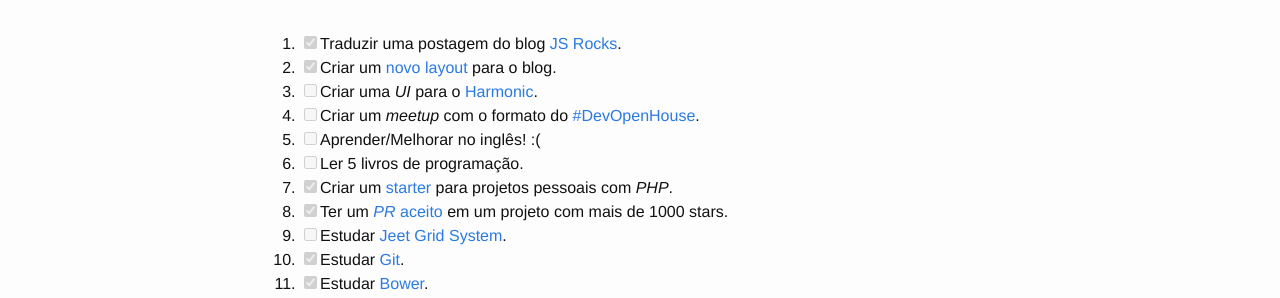
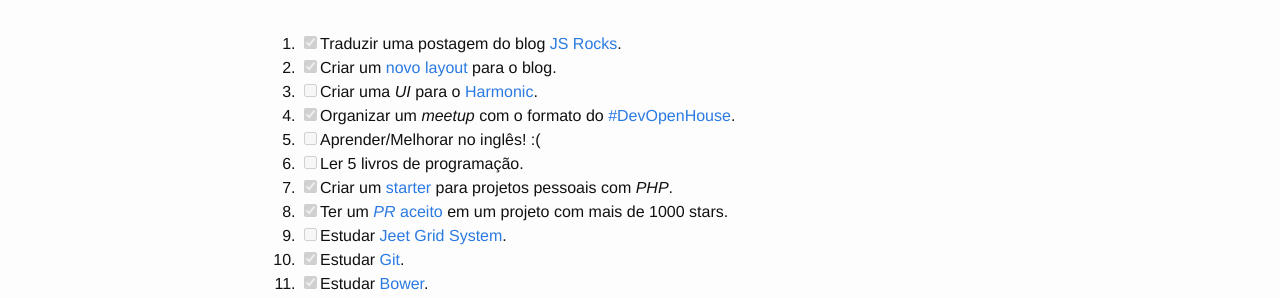
Before and after one commit to leobalter/100-coisas-dev, a Jekyll site: the page built from _posts/listas/2016-01-18-ftonato.markdown, in a window 1280 px wide. Shown: the part 168-466 px from the top of the page. Built offline with Jekyll 4.4.1, drawn with Linux system fonts in a browser that asks for light colours.

Commit message:
Adicionar a conclusão da organização do meetup

```diff
--- a/_posts/listas/2016-01-18-ftonato.markdown
+++ b/_posts/listas/2016-01-18-ftonato.markdown
@@ -8,7 +8,7 @@ categories: listas
 1. [x] Traduzir uma postagem do blog [JS Rocks](http://jsrocks.org/).
 2. [x] Criar um [novo layout](https://github.com/ftonato/fuck-feelings/issues/16) para o blog.
 3. [ ] Criar uma *UI* para o [Harmonic](https://github.com/JSRocksHQ/harmonic).
-4. [ ] Criar um *meetup* com o formato do [#DevOpenHouse](https://github.com/devopenhouse/devopenhouse.github.io).
+4. [x] Organizar um *meetup* com o formato do [#DevOpenHouse](https://github.com/ftonato/meetup).
 5. [ ] Aprender/Melhorar no inglês! :(
 6. [ ] Ler 5 livros de programação.
 7. [x] Criar um [starter](https://github.com/admcode/admcode-starter) para projetos pessoais com *PHP*.
```
